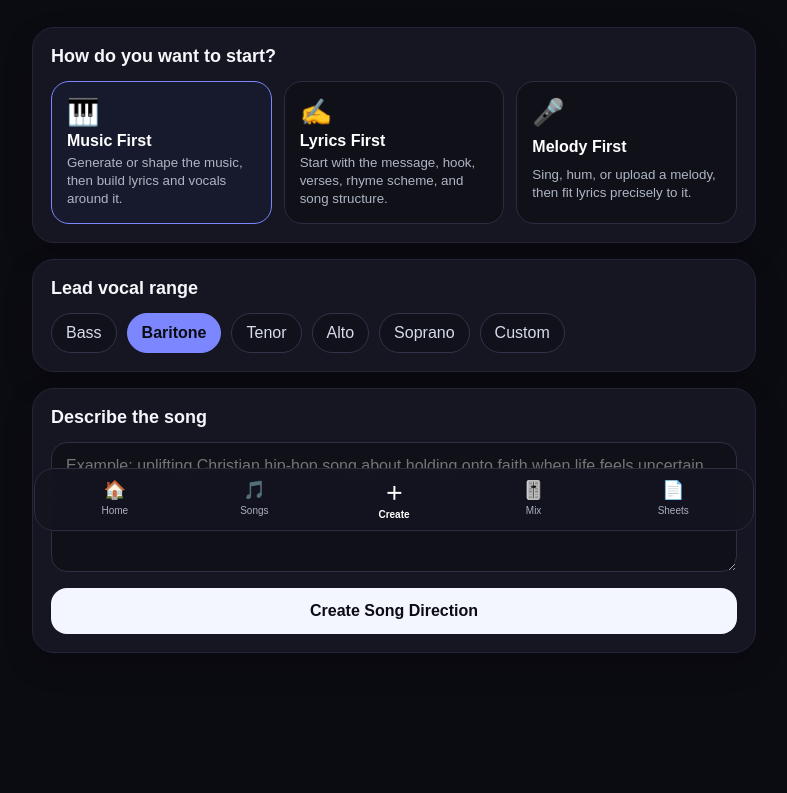
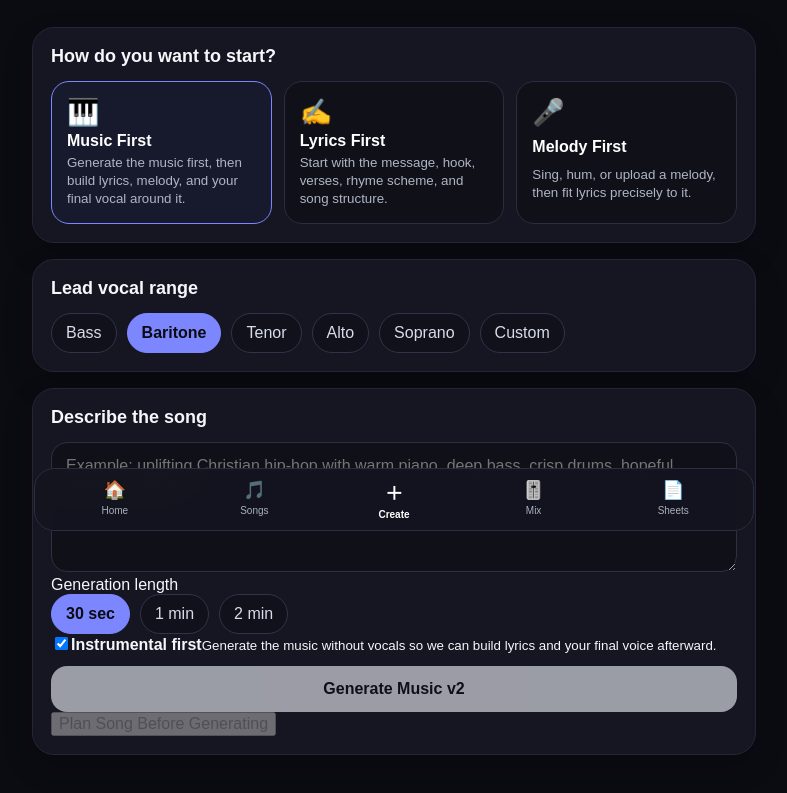
Before and after one commit to davidwrobinson5-oss/AI-Songs, a Next.js app: page / in a window 1280 px wide. Shown: the part 255-1048 px from the top of the page, without its empty margins (246-1033 px from the left). Before the commit the page ends 1018 px from the top, so only its background shows below. Built offline with nearby package versions, Linux system fonts and the light colour scheme.

Commit message:
Wire Music First UI to ElevenLabs Music v2

```diff
--- a/app/page.tsx
+++ b/app/page.tsx
@@ -5,12 +5,17 @@ import { useState } from 'react';
 type StartMode = 'music' | 'lyrics' | 'melody';
 
 const modes = [
-  { id: 'music' as StartMode, icon: '🎹', title: 'Music First', copy: 'Generate or shape the music, then build lyrics and vocals around it.' },
+  { id: 'music' as StartMode, icon: '🎹', title: 'Music First', copy: 'Generate the music first, then build lyrics, melody, and your final vocal around it.' },
   { id: 'lyrics' as StartMode, icon: '✍️', title: 'Lyrics First', copy: 'Start with the message, hook, verses, rhyme scheme, and song structure.' },
   { id: 'melody' as StartMode, icon: '🎤', title: 'Melody First', copy: 'Sing, hum, or upload a melody, then fit lyrics precisely to it.' },
 ];
 
 const ranges = ['Bass', 'Baritone', 'Tenor', 'Alto', 'Soprano', 'Custom'];
+const durations = [
+  { label: '30 sec', value: 30000 },
+  { label: '1 min', value: 60000 },
+  { label: '2 min', value: 120000 },
+];
 
 export default function Home() {
   const [mode, setMode] = useState<StartMode>('music');
@@ -18,8 +23,13 @@ export default function Home() {
   const [prompt, setPrompt] = useState('');
   const [result, setResult] = useState('');
   const [loading, setLoading] = useState(false);
+  const [musicLoading, setMusicLoading] = useState(false);
+  const [musicError, setMusicError] = useState('');
+  const [audioUrl, setAudioUrl] = useState('');
+  const [durationMs, setDurationMs] = useState(30000);
+  const [instrumental, setInstrumental] = useState(true);
 
-  async function generate() {
+  async function generateDirection() {
     setLoading(true);
     setResult('');
     try {
@@ -37,13 +47,61 @@ export default function Home() {
     }
   }
 
+  async function generateMusic() {
+    if (!prompt.trim()) return;
+    setMusicLoading(true);
+    setMusicError('');
+    setResult('');
+
+    if (audioUrl) {
+      URL.revokeObjectURL(audioUrl);
+      setAudioUrl('');
+    }
+
+    const productionPrompt = instrumental
+      ? `${prompt}\n\nGenerate an original instrumental composition with no vocals. Leave space for a future ${vocalRange} lead vocal.`
+      : `${prompt}\n\nGenerate an original song. Keep the lead vocal comfortably suited to a ${vocalRange} range.`;
+
+    try {
+      const res = await fetch('/api/elevenlabs/generate', {
+        method: 'POST',
+        headers: { 'Content-Type': 'application/json' },
+        body: JSON.stringify({
+          prompt: productionPrompt,
+          music_length_ms: durationMs,
+          force_instrumental: instrumental,
+        }),
+      });
+
+      if (!res.ok) {
+        const raw = await res.text();
+        let message = raw || 'Music generation failed.';
+        try {
+          const parsed = JSON.parse(raw);
+          message = parsed?.detail?.message || parsed?.detail?.status || parsed?.error || message;
+          const suggestion = parsed?.detail?.data?.prompt_suggestion;
+          if (suggestion) message += `\nSuggested prompt: ${suggestion}`;
+        } catch {}
+        setMusicError(message);
+        return;
+      }
+
+      const blob = await res.blob();
+      setAudioUrl(URL.createObjectURL(blob));
+    } catch {
+      setMusicError('Could not reach ElevenLabs Music v2.');
+    } finally {
+      setMusicLoading(false);
+    }
+  }
+
   return (
     <main>
       <section className="hero">
         <div className="brand">AI SONGS</div>
         <p className="eyebrow">Your cloud music studio</p>
         <h1>Create a song from your phone.</h1>
-        <p className="sub">Start with music, lyrics, or a melody. The app will grow into your full songwriting, vocal, mixing, mastering, and sheet-music workspace.</p>
+        <p className="sub">Start with music, lyrics, or a melody. Build the song, vocals, mix, master, stems, MIDI, and sheet music in one mobile-first workspace.</p>
       </section>
 
       <section className="panel">
@@ -68,8 +126,38 @@ export default function Home() {
 
       <section className="panel">
         <h2>Describe the song</h2>
-        <textarea value={prompt} onChange={(e) => setPrompt(e.target.value)} placeholder="Example: uplifting Christian hip-hop song about holding onto faith when life feels uncertain..." />
-        <button className="primary" onClick={generate} disabled={loading}>{loading ? 'Creating…' : 'Create Song Direction'}</button>
+        <textarea value={prompt} onChange={(e) => setPrompt(e.target.value)} placeholder="Example: uplifting Christian hip-hop with warm piano, deep bass, crisp drums, hopeful energy, 92 BPM..." />
+
+        {mode === 'music' && (
+          <div className="musicControls">
+            <div>
+              <div className="controlLabel">Generation length</div>
+              <div className="chips">
+                {durations.map((d) => <button key={d.value} className={durationMs === d.value ? 'chip activeChip' : 'chip'} onClick={() => setDurationMs(d.value)}>{d.label}</button>)}
+              </div>
+            </div>
+
+            <label className="toggleRow">
+              <input type="checkbox" checked={instrumental} onChange={(e) => setInstrumental(e.target.checked)} />
+              <span><strong>Instrumental first</strong><small>Generate the music without vocals so we can build lyrics and your final voice afterward.</small></span>
+            </label>
+
+            <button className="primary" onClick={generateMusic} disabled={musicLoading || !prompt.trim()}>{musicLoading ? 'Generating Music…' : 'Generate Music v2'}</button>
+
+            {audioUrl && (
+              <div className="playerCard">
+                <strong>Generated track</strong>
+                <audio controls src={audioUrl} />
+                <small>Next: keep this version, regenerate it, add lyrics, or build your vocal.</small>
+              </div>
+            )}
+            {musicError && <div className="errorBox">{musicError}</div>}
+
+            <button className="secondary" onClick={generateDirection} disabled={loading || !prompt.trim()}>{loading ? 'Planning…' : 'Plan Song Before Generating'}</button>
+          </div>
+        )}
+
+        {mode !== 'music' && <button className="primary" onClick={generateDirection} disabled={loading || !prompt.trim()}>{loading ? 'Creating…' : 'Create Song Direction'}</button>}
         {result && <div className="result"><pre>{result}</pre></div>}
       </section>
 
```
